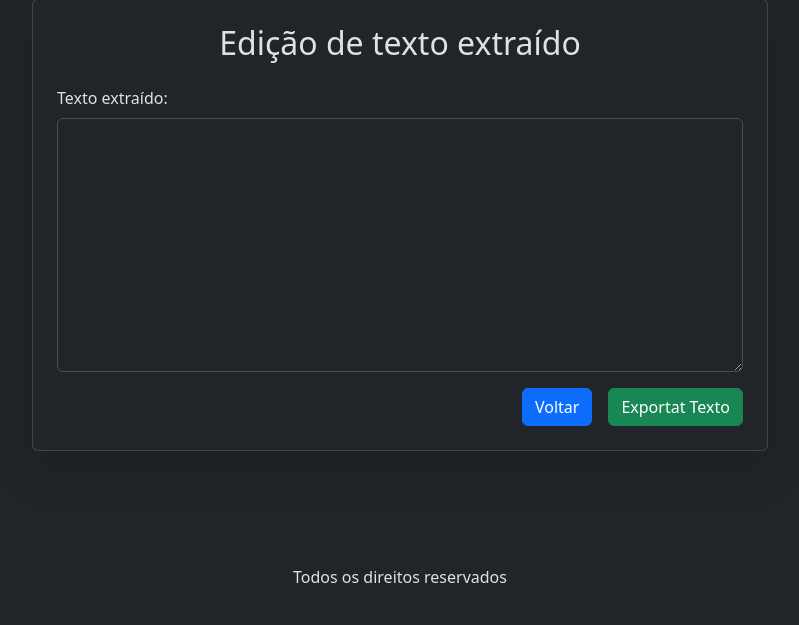
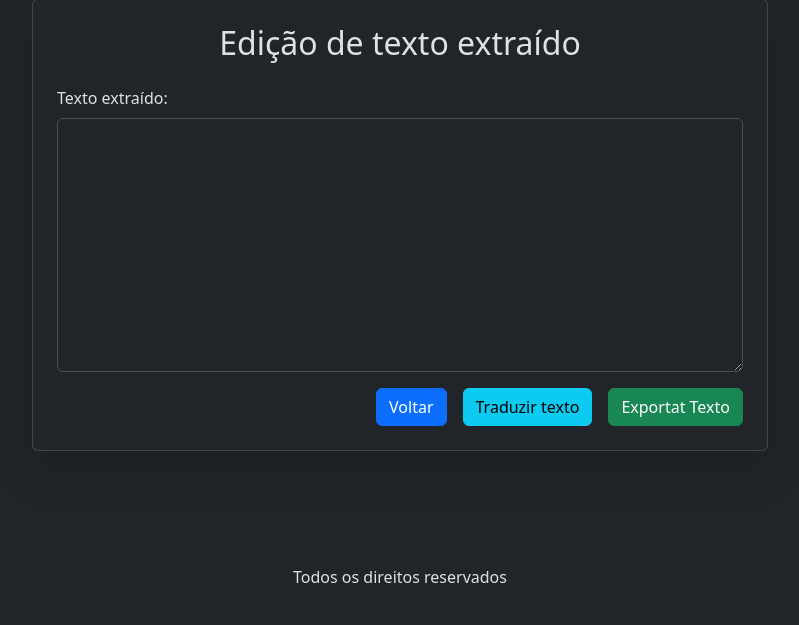
Before and after one commit to gilder-jacomini/desenvolvedor_python_qua.544.003, a Flask app: template Parte07-Flask/05_captura_de_texto_ocr/templates/extracao.html in a window 1280 px wide. Shown: the part 175-800 px from the top of the page, without its empty margins (240-1039 px from the left). Run offline with Flask 3, Linux system fonts and the light colour scheme; the template is opened without the code that fills it, so the values that code supplies are empty.

Commit message:
Aula dia 22/09/2026

```diff
--- a/Parte07-Flask/05_captura_de_texto_ocr/app.py
+++ b/Parte07-Flask/05_captura_de_texto_ocr/app.py
@@ -1,4 +1,5 @@
 from flask import Flask, render_template, request, send_file
+from translate import Translator
 import easyocr, io
 
 app = Flask(__name__)
@@ -27,6 +28,14 @@ def exportar_texto():
         return send_file(arquivo_buffer, mimetype='text/plain', as_attachment=True, download_name='texto_extraido.txt')
     return render_template('exportar_sucesso.html')
 
+@app.route('/traducao', methods = ['POST'])
+def traduzir():
+    tradutor = Translator(to_lang='pt')
+    if request.method == "POST":
+        texto = request.form.get('texto', '')
+        texto_traduzido = tradutor.translate(texto)
+        return render_template('extracao.html', texto=texto_traduzido)
+    return render_template('extracao.html', texto='')
 
 if __name__ == '__main__':
     app.run(debug=True)
--- a/Parte07-Flask/05_captura_de_texto_ocr/templates/extracao.html
+++ b/Parte07-Flask/05_captura_de_texto_ocr/templates/extracao.html
@@ -18,6 +18,9 @@
                             <a href="/" class="btn btn-primary">
                                 Voltar
                             </a>
+                            <button type="submit" formaction="/traducao" formmethod="post" class="btn btn-info ms-3">
+                                Traduzir texto
+                            </button>
                             <button type="submit" class="btn btn-success ms-3">
                                 Exportat Texto
                             </button>
```
Also changed, not shown: Parte07-Flask/05_captura_de_texto_ocr/requirements.txt (+10 -0 lines).
